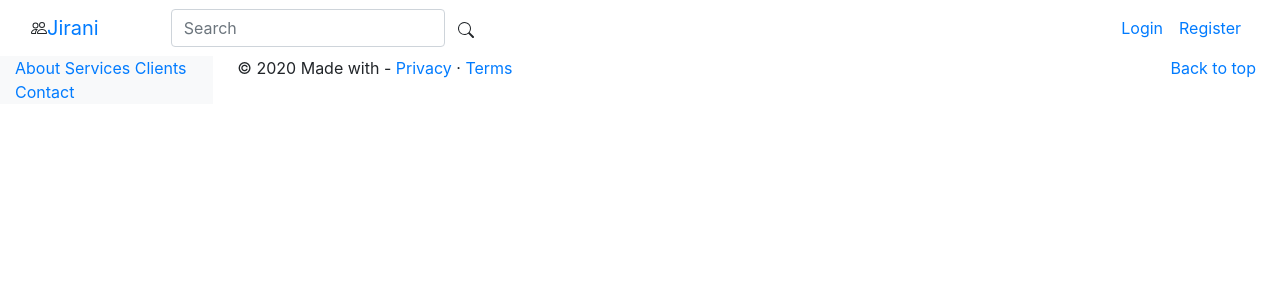
After one commit to w-mbugua/jirani-app, a Django app: page / in a window 1280 px wide. The commit adds this page. Shown: the top 300 px of the page. Run offline with Django 3.2, Linux system fonts and the light colour scheme.

Commit message:
added navbar

```diff
--- a/jirani/urls.py
+++ b/jirani/urls.py
@@ -19,6 +19,7 @@ from users.views import home
 
 urlpatterns = [
     path('admin/', admin.site.urls),
+    path('accounts/', include('django.contrib.auth.urls')),
     path('', include('users.urls')),
     path('', home, name='home'),
 ]
--- a/templates/base.html
+++ b/templates/base.html
@@ -33,7 +33,7 @@
                     <!-- FOOTER -->
                     <footer>
                         <p class="float-right"><a href="#">Back to top</a></p>
-                        <p>&copy; 2020 Tango With Django 2 &middot; <a href="#">Privacy</a> &middot; <a href="#">Terms</a></p>
+                        <p>&copy; 2020 Made with<i class="bi bi-suit-heart-fill"></i> - <a href="#">Privacy</a> &middot; <a href="#">Terms</a></p>
                     </footer>
                 </main>
             </div>
--- /dev/null
+++ b/templates/navbar.html
@@ -0,0 +1,42 @@
+
+    <div id="header">
+        <nav class="navbar navbar-expand-lg">
+
+            <div class="container-fluid">
+                <svg xmlns="http://www.w3.org/2000/svg" width="16" height="16" fill="currentColor" class="bi bi-people" viewBox="0 0 16 16">
+                  <path d="M15 14s1 0 1-1-1-4-5-4-5 3-5 4 1 1 1 1h8zm-7.978-1A.261.261 0 0 1 7 12.996c.001-.264.167-1.03.76-1.72C8.312 10.629 9.282 10 11 10c1.717 0 2.687.63 3.24 1.276.593.69.758 1.457.76 1.72l-.008.002a.274.274 0 0 1-.014.002H7.022zM11 7a2 2 0 1 0 0-4 2 2 0 0 0 0 4zm3-2a3 3 0 1 1-6 0 3 3 0 0 1 6 0zM6.936 9.28a5.88 5.88 0 0 0-1.23-.247A7.35 7.35 0 0 0 5 9c-4 0-5 3-5 4 0 .667.333 1 1 1h4.216A2.238 2.238 0 0 1 5 13c0-1.01.377-2.042 1.09-2.904.243-.294.526-.569.846-.816zM4.92 10A5.493 5.493 0 0 0 4 13H1c0-.26.164-1.03.76-1.724.545-.636 1.492-1.256 3.16-1.275zM1.5 5.5a3 3 0 1 1 6 0 3 3 0 0 1-6 0zm3-2a2 2 0 1 0 0 4 2 2 0 0 0 0-4z"/>
+                </svg>
+              <a class="navbar-brand logo" href="{% url 'home'%}">Jirani</a>
+              <button class="navbar-toggler" type="button" data-bs-toggle="collapse" data-bs-target="#navbarSupportedContent" aria-controls="navbarSupportedContent" aria-expanded="false" aria-label="Toggle navigation">
+                <span class="navbar-toggler-icon"></span>
+              </button>
+              <div class="collapse navbar-collapse" id="navbarSupportedContent">
+                <form class="ml-5 d-flex" action="">
+                  <input class="form-control ml-2" type="search" placeholder="Search" aria-label="Search" name="searchword">
+                  <button class="btn btn-search" type="submit">
+                      <svg xmlns="http://www.w3.org/2000/svg" width="16" height="16" fill="currentColor" class="bi bi-search" viewBox="0 0 16 16">
+                          <path d="M11.742 10.344a6.5 6.5 0 1 0-1.397 1.398h-.001c.03.04.062.078.098.115l3.85 3.85a1 1 0 0 0 1.415-1.414l-3.85-3.85a1.007 1.007 0 0 0-.115-.1zM12 6.5a5.5 5.5 0 1 1-11 0 5.5 5.5 0 0 1 11 0z"/>
+                        </svg>
+                  </button>
+                </form>
+              </div>
+
+             <ul class="navbar-nav me-auto mb-2 mb-lg-0">
+             {% if user.is_authenticated %}
+
+                <li class="nav-item">
+                  <a class="nav-link" href="{% url 'logout'%}">Logout</a>
+                </li>
+             {% else %}
+                <li class="nav-item">
+                  <a class="nav-link" href="{% url 'login'%}">Login</a>
+                </li>
+
+                <li class="nav-item">
+                    <a class="nav-link" href="{% url 'signup'%}">Register</a>
+                  </li>
+            {% endif %}
+              </ul>
+            </div>
+          </nav>
+      </div>
```
